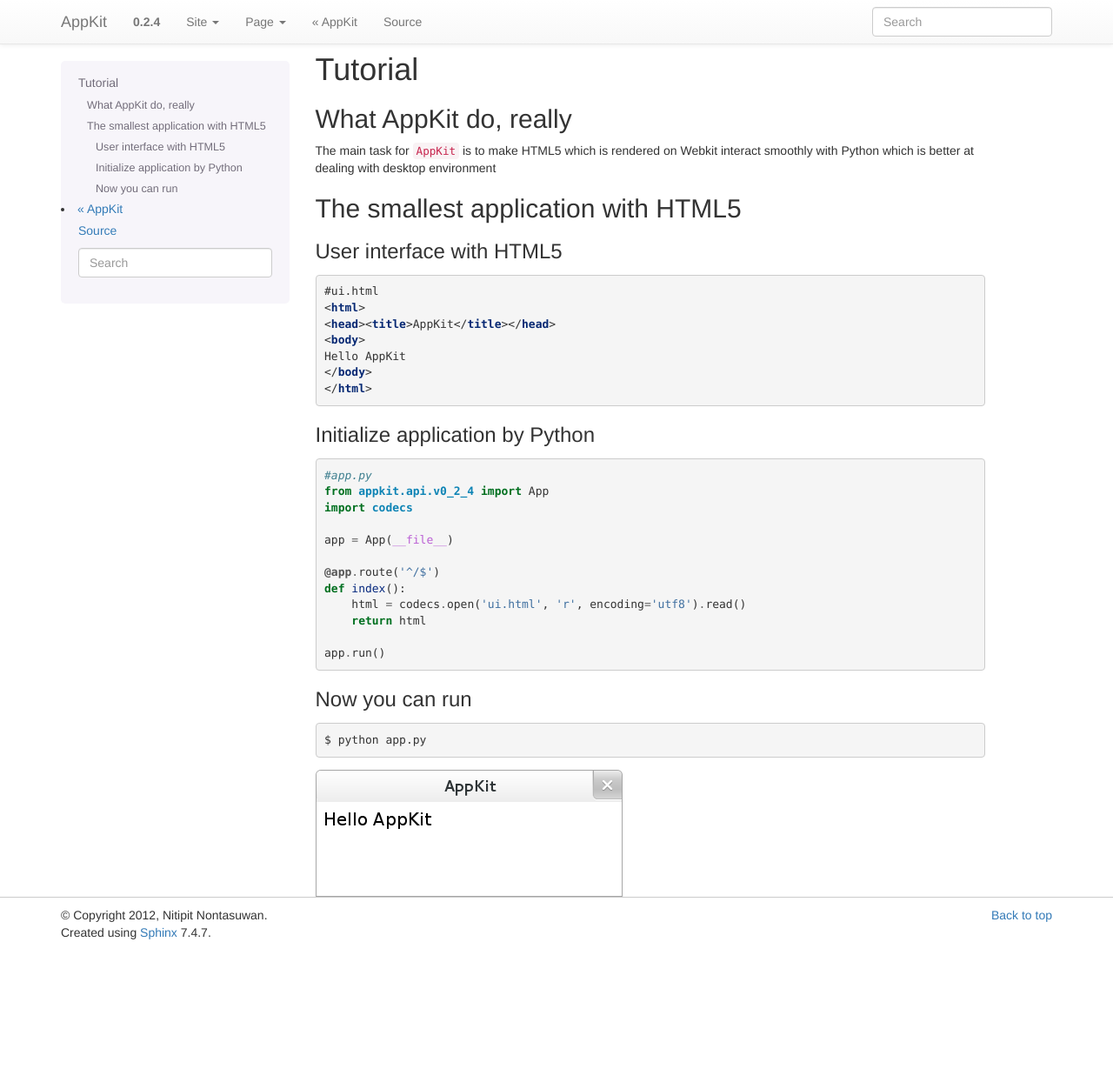
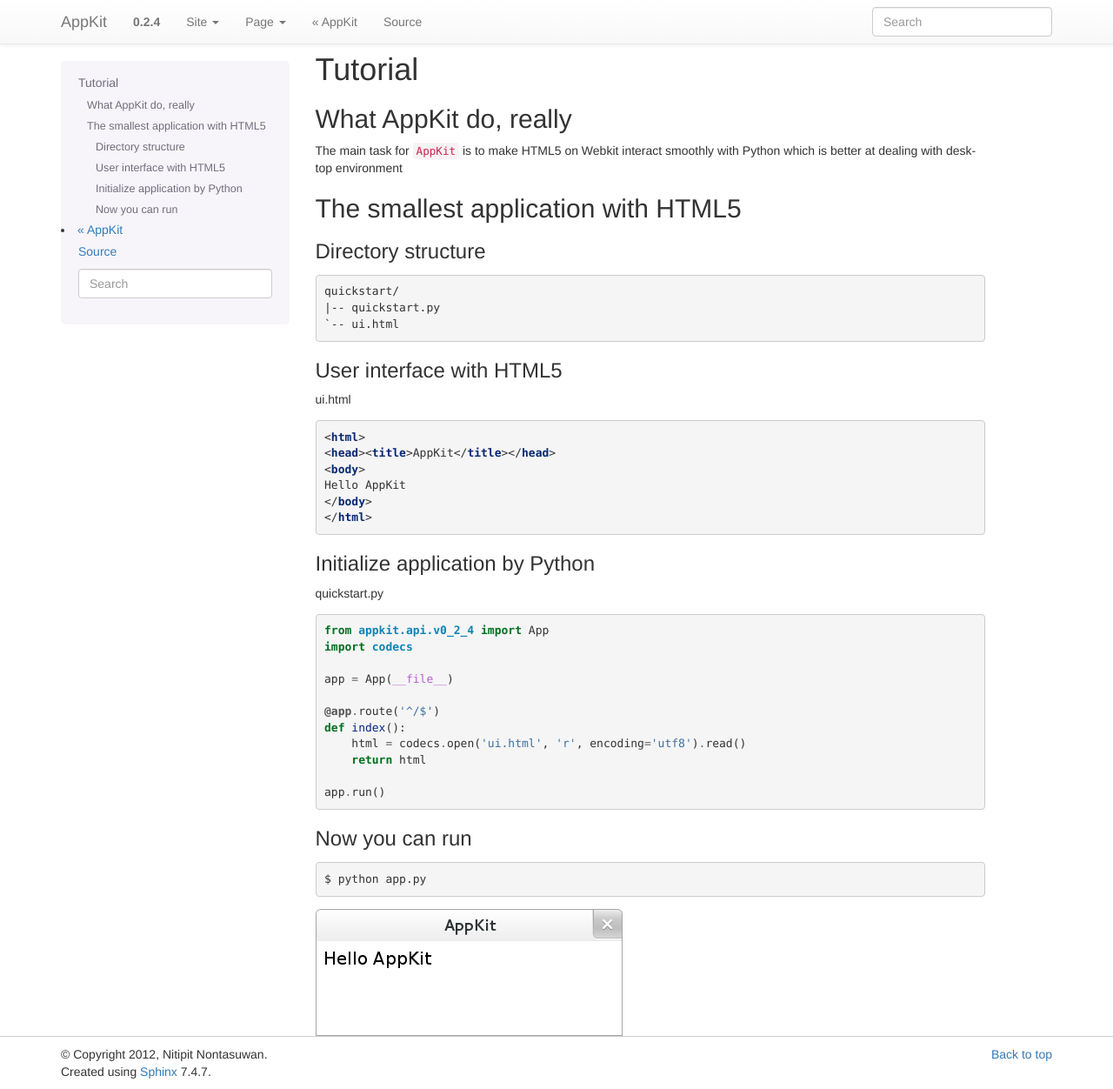
Before and after one commit to nitipit/appkit, a Sphinx documentation site: the page built from docs/source/tutorial.rst, in a window 1280 px wide and 1252 px high. Shown: the whole window at 87% size. Built offline with Sphinx 7.4.7, drawn with Linux system fonts in a browser that asks for light colours; formulas are drawn with MathJax 3.

Commit message:
Update doc

```diff
--- a/docs/source/tutorial.rst
+++ b/docs/source/tutorial.rst
@@ -3,16 +3,28 @@
 
 What AppKit do, really
 ----------------------
-The main task for ``AppKit`` is to make HTML5 which is rendered on Webkit interact smoothly with Python which is better at dealing with desktop environment
+The main task for ``AppKit`` is to make HTML5 on Webkit interact smoothly with Python which is better at dealing with desktop environment
 
 The smallest application with HTML5
 -----------------------------------
+
+
+Directory structure
+~~~~~~~~~~~~~~~~~~~
+::
+
+    quickstart/
+    |-- quickstart.py
+    `-- ui.html
+
+
 User interface with HTML5
 ~~~~~~~~~~~~~~~~~~~~~~~~~
+ui.html
+
 
 .. code-block:: html
 
-    #ui.html
     <html>
     <head><title>AppKit</title></head>
     <body>
@@ -23,10 +35,11 @@
 
 Initialize application by Python
 ~~~~~~~~~~~~~~~~~~~~~~~~~~~~~~~~
+quickstart.py
+
 
 .. code-block:: python
 
-    #app.py
     from appkit.api.v0_2_4 import App
     import codecs
 
```
